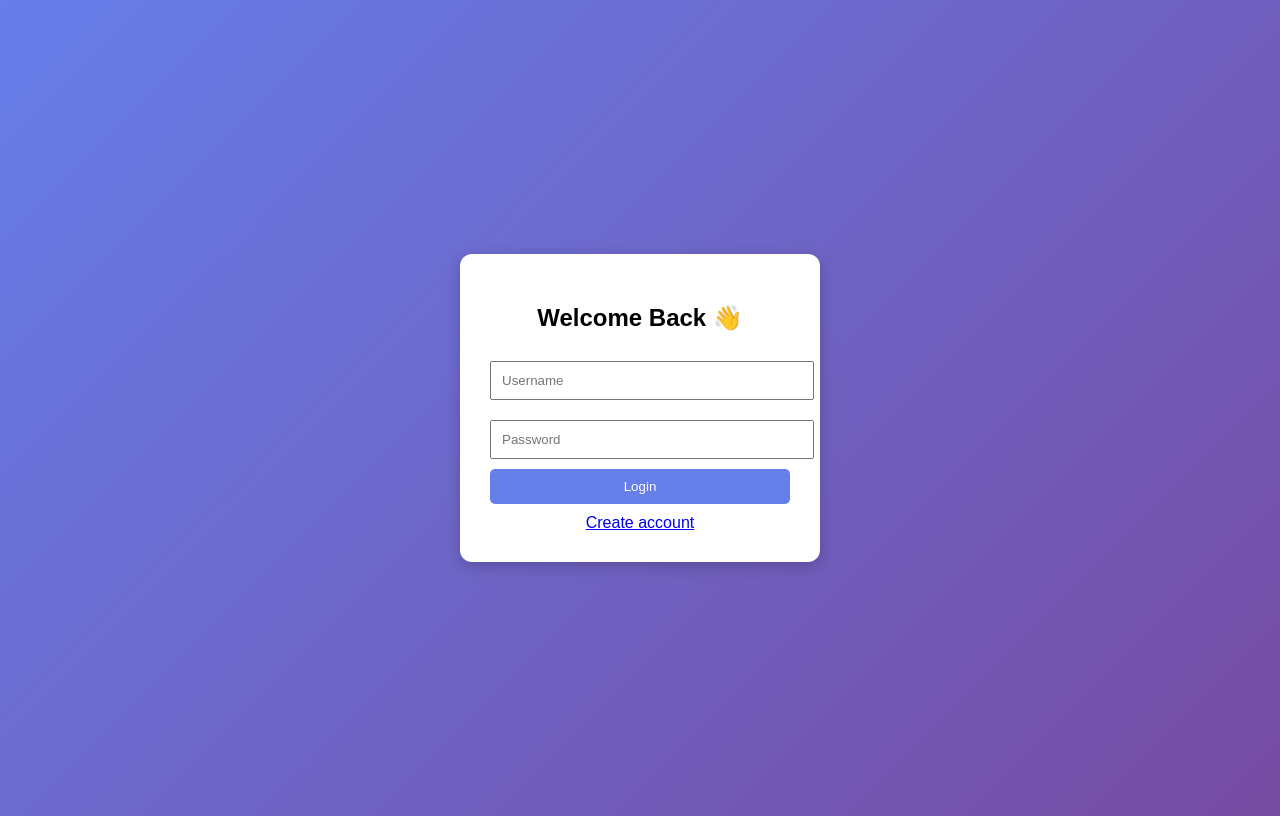
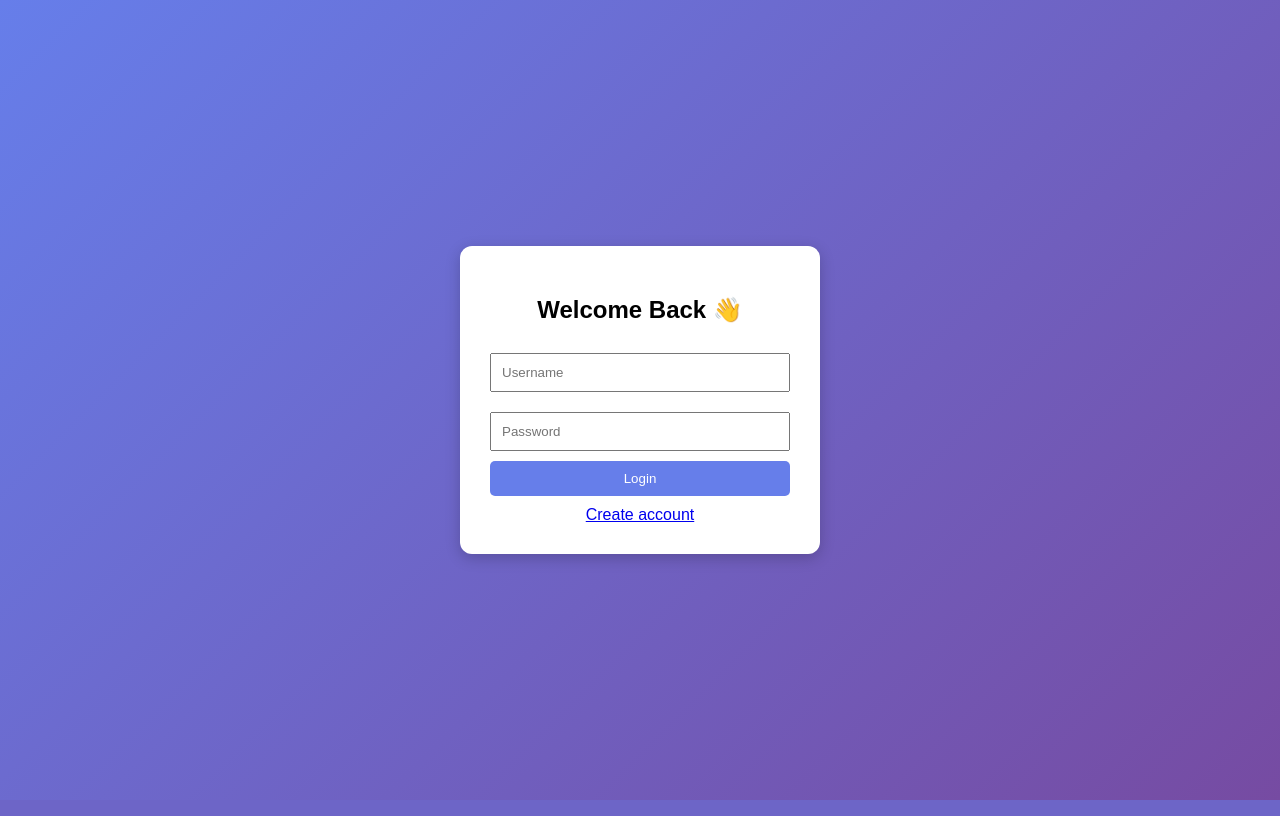
Before and after one commit to gargk981/job-tracker, a Flask app: page /login in a window 1280 px wide. Run offline with Flask 3, Linux system fonts and the light colour scheme.

Commit message:
css updated for input

```diff
--- a/templates/login.html
+++ b/templates/login.html
@@ -10,6 +10,7 @@
             height: 100vh;
             justify-content: center;
             align-items: center;
+            margin: 0;
         }
 
         .card {
@@ -25,6 +26,7 @@
             width: 100%;
             padding: 10px;
             margin: 10px 0;
+            box-sizing: border-box;
         }
 
         button {
```
